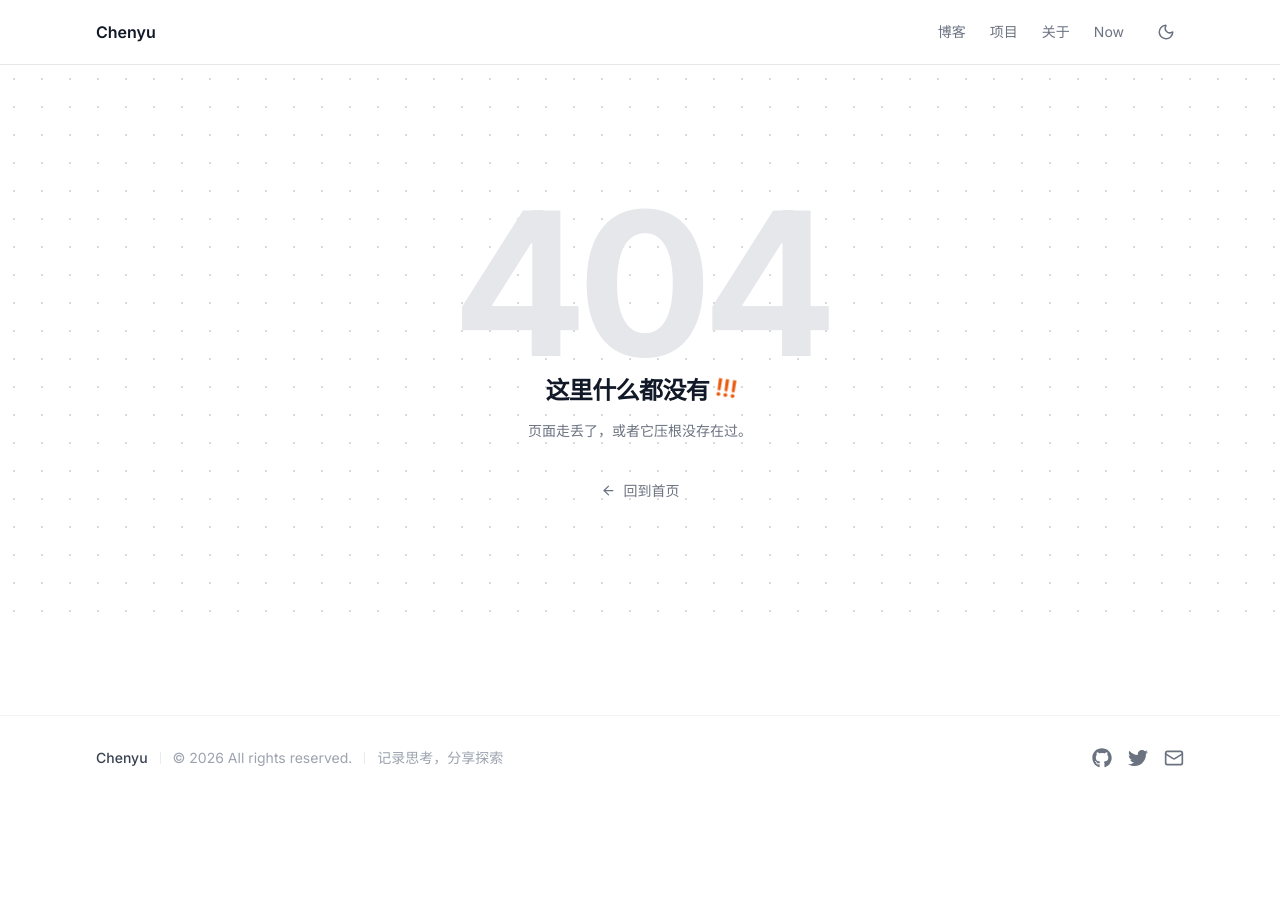
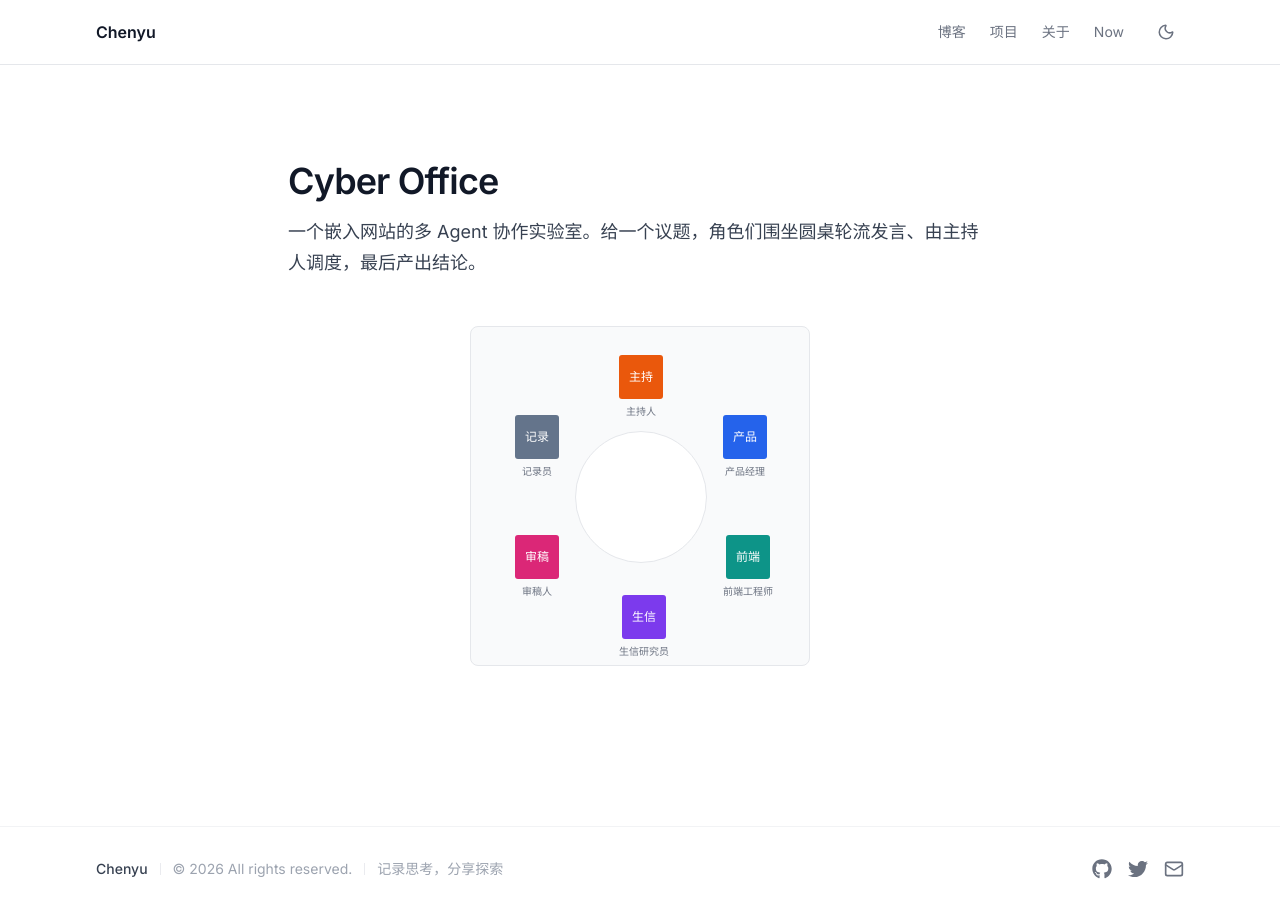
Before and after one commit to chenyufengedu-dev/chenyu-blog, a Next.js app: page /cyber-office in a window 1280 px wide. Before the commit this address had no page. Before the commit the page ends 800 px from the top, so only its background shows below. Built offline with nearby package versions, Linux system fonts and the light colour scheme.

Commit message:
feat(cyber-office): 圆桌静态场景与路由页

```diff
--- /dev/null
+++ b/src/app/cyber-office/page.tsx
@@ -0,0 +1,44 @@
+import type { Metadata } from "next";
+import type { MeetingState } from "@/lib/cyber-office/types";
+import OfficeScene from "@/components/cyber-office/office-scene";
+
+export const metadata: Metadata = {
+  title: "Cyber Office | Chenyu",
+  description: "一个嵌入网站的多 Agent 协作实验室",
+};
+
+// P0 临时静态状态：所有人 idle，只为把场景画出来。P1 会换成真实回放状态。
+const staticState: MeetingState = {
+  phase: "idle",
+  topic: "",
+  participants: ["host", "pm", "frontend", "bio", "reviewer", "recorder"],
+  roles: {
+    host: { id: "host", status: "idle", bubble: "" },
+    pm: { id: "pm", status: "idle", bubble: "" },
+    frontend: { id: "frontend", status: "idle", bubble: "" },
+    bio: { id: "bio", status: "idle", bubble: "" },
+    reviewer: { id: "reviewer", status: "idle", bubble: "" },
+    recorder: { id: "recorder", status: "idle", bubble: "" },
+  },
+  activeSpeaker: null,
+  hostText: "",
+  summary: null,
+  error: null,
+};
+
+export default function CyberOfficePage() {
+  return (
+    <div className="mx-auto max-w-3xl px-6 py-20 md:px-8 md:py-24">
+      <header className="mb-12">
+        <h1 className="mb-4 text-3xl font-semibold tracking-tight text-text-primary sm:text-4xl">
+          Cyber Office
+        </h1>
+        <p className="text-lg leading-[1.7] text-text-secondary">
+          一个嵌入网站的多 Agent
+          协作实验室。给一个议题，角色们围坐圆桌轮流发言、由主持人调度，最后产出结论。
+        </p>
+      </header>
+      <OfficeScene state={staticState} />
+    </div>
+  );
+}
--- /dev/null
+++ b/src/components/cyber-office/office-scene.tsx
@@ -0,0 +1,66 @@
+"use client"; // 这个组件后面会随状态变化，标记为客户端组件
+
+import type { MeetingState } from "@/lib/cyber-office/types";
+import { computeSeatPositions } from "@/lib/cyber-office/seats";
+import { getRole } from "@/lib/cyber-office/roles";
+import Character from "./character";
+
+const SCENE = 340; // 场景边长（正方形）
+const CENTER = SCENE / 2; // 圆心坐标（场景正中，170）
+const RADIUS = 120; // 座位环半径
+const CHAR = 44; // 小人方块尺寸，用于把小人"中心"对准座位点
+
+// 只负责"把 state 画出来"，不含任何逻辑——纯展示。
+export default function OfficeScene({ state }: { state: MeetingState }) {
+  // 根据参会人数算出每个座位的坐标
+  const seats = computeSeatPositions(
+    state.participants.length,
+    RADIUS,
+    CENTER,
+    CENTER,
+  );
+
+  return (
+    <div
+      className="relative mx-auto rounded-lg border border-border bg-bg-subtle"
+      style={{ width: SCENE, height: SCENE }}
+    >
+      {/* 中央圆桌：一个绝对定位、居中的圆 */}
+      <div
+        className="absolute rounded-full border border-border bg-background"
+        style={{
+          width: RADIUS * 1.1,
+          height: RADIUS * 1.1,
+          // 让圆桌正好居中：左上角 = 圆心 - 自身一半
+          left: CENTER - (RADIUS * 1.1) / 2,
+          top: CENTER - (RADIUS * 1.1) / 2,
+        }}
+      />
+
+      {/* 一圈小人：遍历参会者，每个按座位坐标绝对定位 */}
+      {/* .map() 把数组里每一项变成一个 JSX 元素；key 帮 React 区分谁是谁 */}
+      {state.participants.map((id, i) => {
+        const seat = seats[i]; // 第 i 个人的座位坐标
+        const runtime = state.roles[id]; // 这个人的运行时状态（状态/气泡）
+        const role = getRole(id); // 这个人的静态信息（名字/颜色）
+        return (
+          <div
+            key={id}
+            className="absolute"
+            // 把小人的中心对准座位点：左上角 = 座位坐标 - 小人尺寸一半
+            style={{ left: seat.x - CHAR / 2, top: seat.y - CHAR / 2 }}
+          >
+            <Character
+              name={role.name}
+              color={role.color}
+              // ?. 和 ?? 双保险：runtime 万一不存在，就当 idle，避免崩溃
+              // runtime?.status 的意思是，引擎在尝试访问 .status 之前，会先看看前面的 runtime 是否存在（是否为 null 或 undefined）。
+              // A ?? B 的逻辑非常严苛。它会检查左边的 A。当且仅当左边是 null 或者 undefined 时，它才会无可奈何地使用右边的备用值 B。其他任何值（即使是空字符串 ""、数字 0 这种通常被认为是假的值），它都会坚持使用左边。
+              status={runtime?.status ?? "idle"}
+            />
+          </div>
+        );
+      })}
+    </div>
+  );
+}
```
